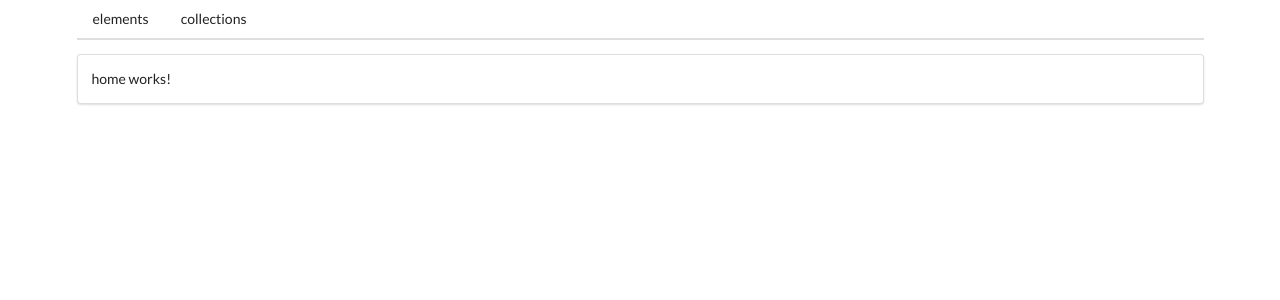
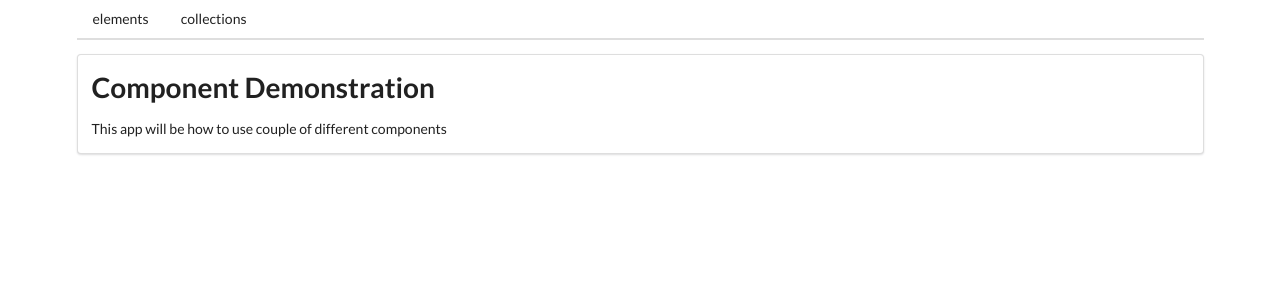
Before and after one commit to fundayluck/angular-comps, an Angular app: page / in a window 1280 px wide. Shown: the top 300 px of the page. Built offline with nearby package versions, Linux system fonts and the light colour scheme.

Commit message:
editing home and not found page components

```diff
--- a/src/app/home/home.component.html
+++ b/src/app/home/home.component.html
@@ -1 +1,3 @@
-<p>home works!</p>
+<h1>Component Demonstration</h1>
+
+<p>This app will be how to use couple of different components</p>
--- a/src/app/not-found/not-found.component.html
+++ b/src/app/not-found/not-found.component.html
@@ -1 +1 @@
-<p>not-found works!</p>
+<h3>Oops.... Page not Found!</h3>
```
